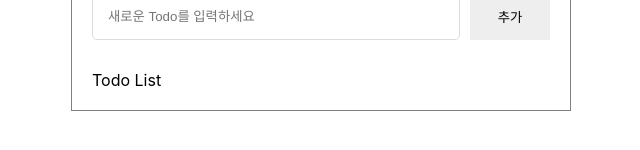
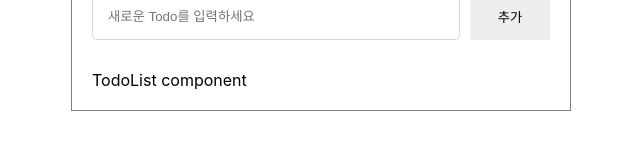
Before and after one commit to ycraah/react-project, a React (Create React App) app: page / in a window 1280 px wide. Shown: the part 238-388 px from the top of the page, without its empty margins (319-959 px from the left). Built offline with nearby package versions, Linux system fonts and the light colour scheme.

Commit message:
TodoList 컴포넌트 생성성

```diff
--- a/src/App.js
+++ b/src/App.js
@@ -1,13 +1,14 @@
 import "./App.css";
 import Header from "./component/Header.js";
 import TodoEditor from "./component/TodoEditor.js";
+import TodoList from "./component/TodoList.js";
 
 function App() {
   return (
     <div className="App">
       <Header />
       <TodoEditor />
-      <div>Todo List</div>
+      <TodoList />
     </div>
   );
 }
--- /dev/null
+++ b/src/component/TodoList.js
@@ -0,0 +1,7 @@
+import "./TodoList.css";
+
+const TodoList = () => {
+  return <div className="TodoList">TodoList component</div>;
+};
+
+export default TodoList;
```
Also changed, not shown: src/component/TodoList.css (added).
